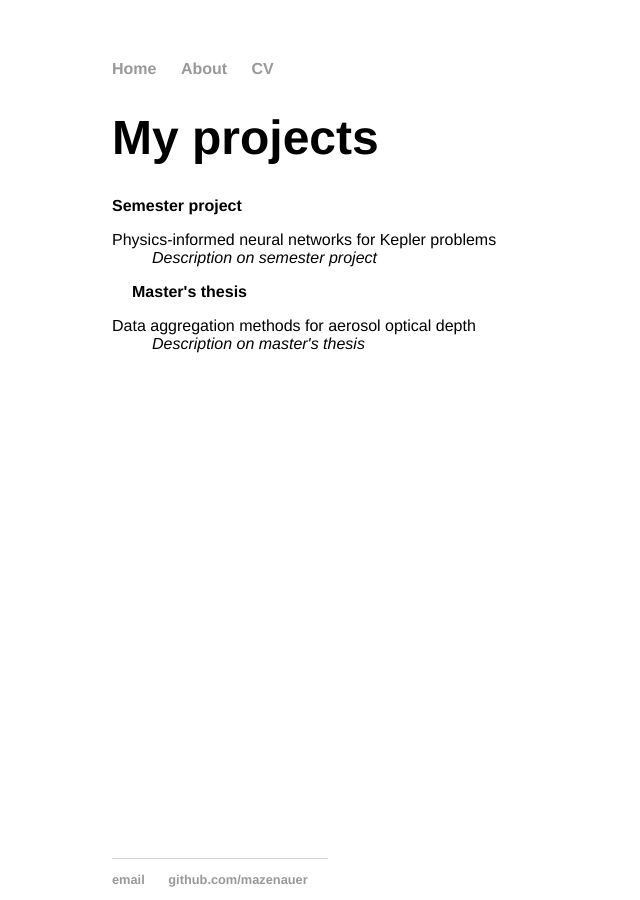
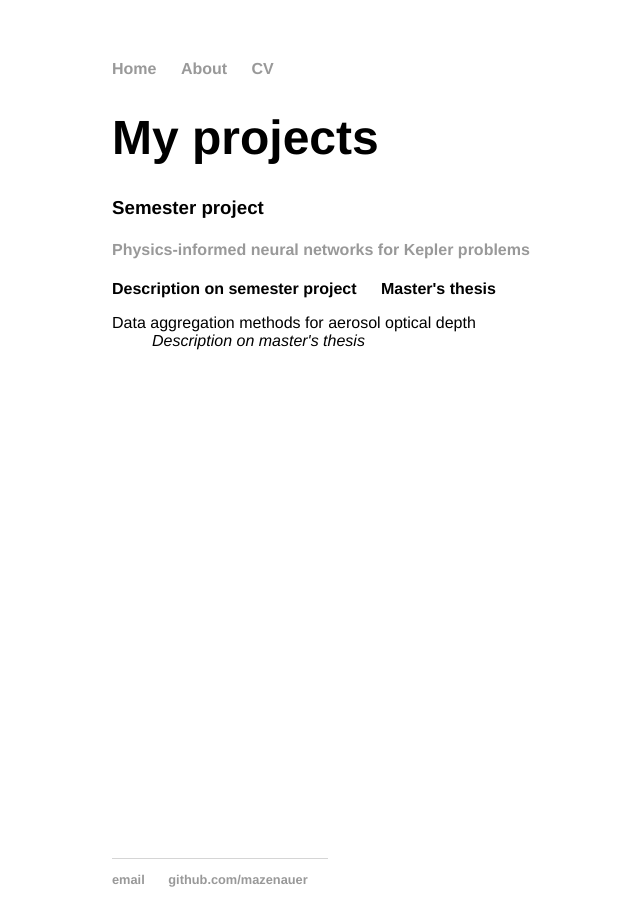
Before and after one commit to mazenauer/mazenauer.github.io, a Jekyll site: the page built from about/projects.html, in a window 1280 px wide. Shown: the whole page, without its empty margins (80-720 px from the left). Built offline with Jekyll 4.4.1, drawn with Linux system fonts in a browser that asks for light colours.

Commit message:
Update projects.html

```diff
--- a/about/projects.html
+++ b/about/projects.html
@@ -8,11 +8,9 @@ title: My projects
   <nav>
     <ul>
 
-      <li> Semester project
-        <dl>
-          <dt>Physics-informed neural networks for Kepler problems</dt>
-          <dd>Description on semester project</dd>
-        </dl>
+      <li> <h3>Semester project</h3>
+          <h4><a href="https://github.com/mazenauer/Kepler-PINN">Physics-informed neural networks for Kepler problems</a></h4>
+          Description on semester project
       </li>
 
       <li> Master's thesis
```
